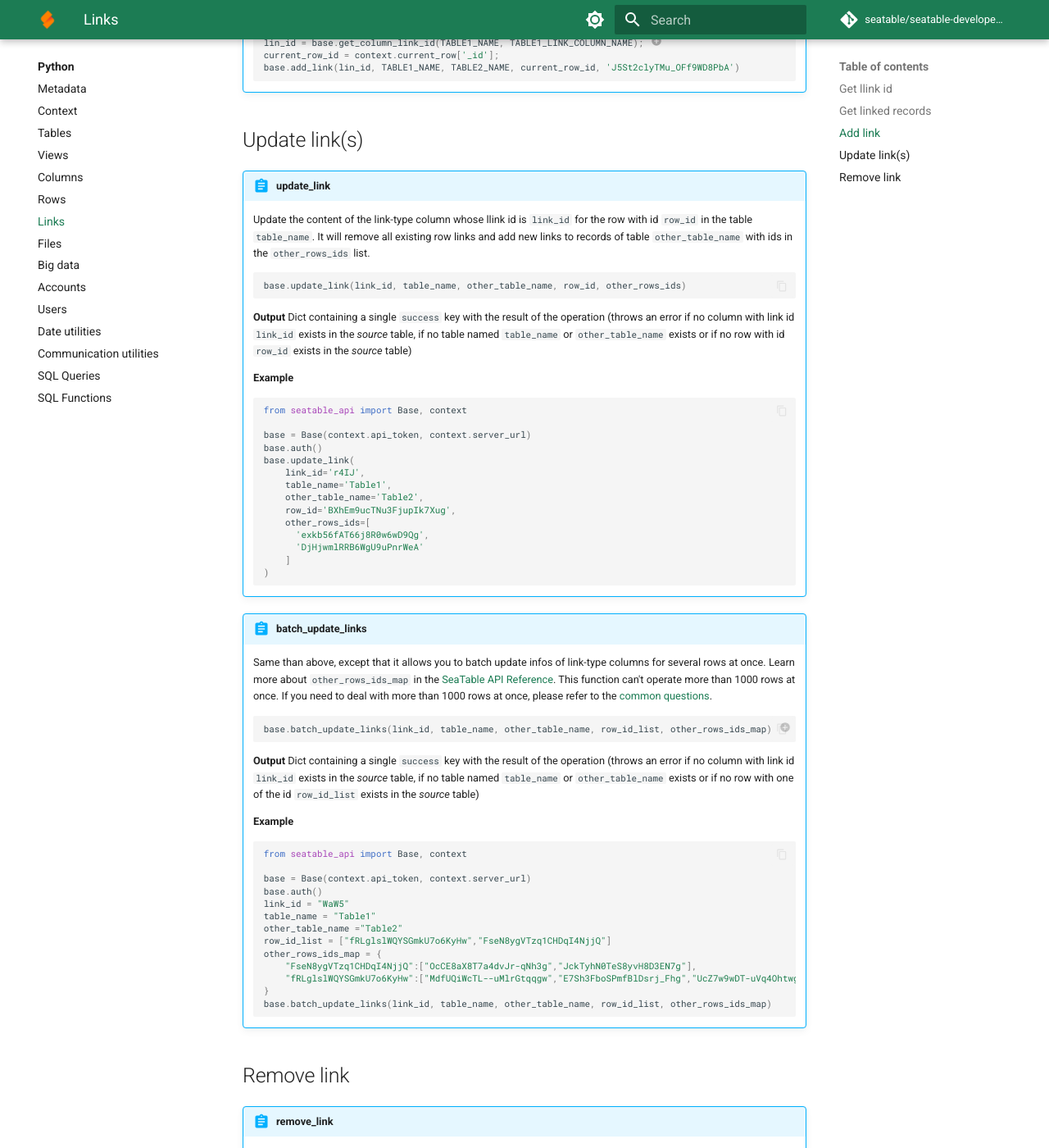
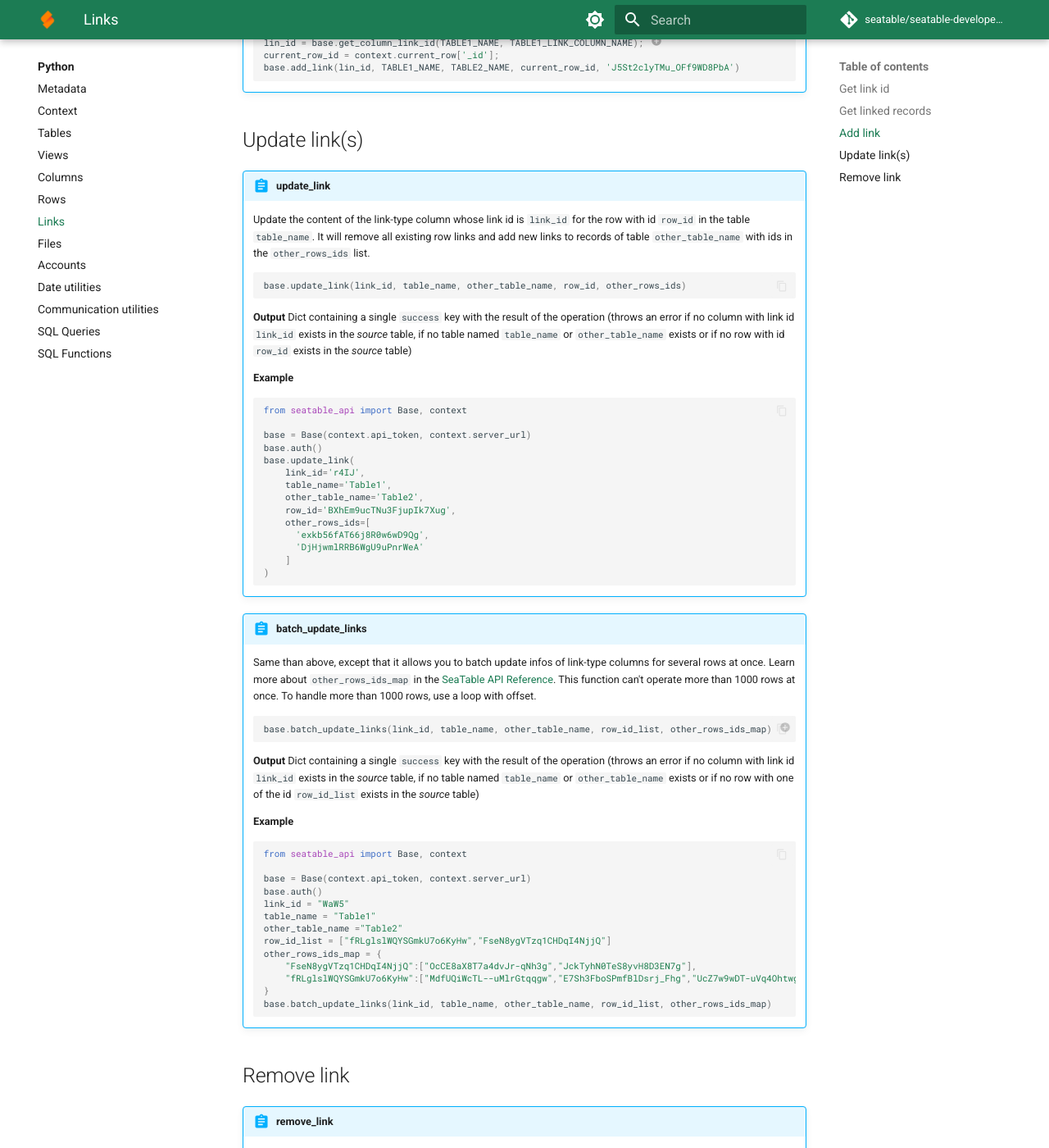
Before and after one commit to seatable/seatable-developer-docs, an MkDocs documentation site: the page built from docs/python/objects/links.md, in a window 1280 px wide and 1400 px high, scrolled down 2596 px. Shown: the whole window at 82% size. Built offline with MkDocs 1.6.1 and Material for MkDocs 9.7.7, drawn with Linux system fonts in a browser that asks for light colours; comment, search, counter and statistics services are not loaded; some of the changed text lies outside the part shown.

Commit message:
Fix Python docs: broken links, typos, merge thin pages
- Fix 5 broken links to removed common_questions.md (inline the
  advice instead)
- Fix "llink" typo throughout links.md
- Remove duplicate paragraph in rows.md (SQL backticks warning)
- Merge users.md (1 method) into accounts.md
- Merge big_data.md (1 method) into rows.md

````diff
--- a/docs/python/objects/links.md
+++ b/docs/python/objects/links.md
@@ -1,8 +1,8 @@
 # Links
 
-!!! warning "llink id and column key"
+!!! warning "link id and column key"
 
-    `link_id` should not be mistaken with the column `key`! The `key` value is unique (like an id) whereas the llink id will be shared between the two linked columns. Please note that `link_id` is used as argument to add/update/remove links, whereas you'll have to provide `link_column_key` (the link column `key`) to get linked records. Both information are available in the column object:
+    `link_id` should not be mistaken with the column `key`! The `key` value is unique (like an id) whereas the link id will be shared between the two linked columns. Please note that `link_id` is used as argument to add/update/remove links, whereas you'll have to provide `link_column_key` (the link column `key`) to get linked records. Both information are available in the column object:
 
     ```json
     {
@@ -39,17 +39,17 @@
 
     1. The column `key` (referred as `link_column_key` in `base.get_linked_records` arguments)
 
-    2. The llink id of the column (referred as `link_id` in the add/update/remove links operations)
+    2. The link id of the column (referred as `link_id` in the add/update/remove links operations)
 
     3. The table whose id is `table_id` is referred later in this section as the *source* table (the table containing this column)
 
     4. The table whose id is `other_table_id` is referred later in this section as the *target* table
 
-## Get llink id
+## Get link id
 
 !!! abstract "get_column_link_id"
 
-    Get the llink id of the column `column_name` from the table `table_name`.
+    Get the link id of the column `column_name` from the table `table_name`.
 
     ``` python
     base.get_column_link_id(table_name, column_name)
@@ -76,7 +76,7 @@
 
     - Rows are from the *source* table (the table whose id is `table_id`)
 
-    - Records are the rows from the *target* table (the table linked to the *source* table in the column whose `key` is `link_column_key` or whose llink id is `link_id`)
+    - Records are the rows from the *target* table (the table linked to the *source* table in the column whose `key` is `link_column_key` or whose link id is `link_id`)
 
 !!! abstract "get_linked_records"
 
@@ -88,7 +88,7 @@
 
     1. `table_id`: the id of *source* table
 
-        `link_column_key`: the column **key** of the link-type column of *source* table (**not** the llink id from `base.get_column_link_id`)
+        `link_column_key`: the column **key** of the link-type column of *source* table (**not** the link id from `base.get_column_link_id`)
 
         `rows`: a list of dicts, each of them containing:
 
@@ -146,7 +146,7 @@
 
 !!! abstract "add_link"
 
-    Add link in a link-type column. You'll need the *source* table's name `table_name`, the *target* table's name `other_table_name`, the llink id from the link-type column and both the ids of the rows you want to link: `row_id` for the row from the *source* table and `other_row_id` for the record from the *target* table.
+    Add link in a link-type column. You'll need the *source* table's name `table_name`, the *target* table's name `other_table_name`, the link id from the link-type column and both the ids of the rows you want to link: `row_id` for the row from the *source* table and `other_row_id` for the record from the *target* table.
 
     ``` python
     base.add_link(link_id, table_name, other_table_name, row_id, other_row_id)
@@ -177,13 +177,13 @@
     base.add_link(lin_id, TABLE1_NAME, TABLE2_NAME, current_row_id, 'J5St2clyTMu_OFf9WD8PbA')
     ```
 
-    1. Remember you can use `base.get_column_link_id` to get the llink id of a specific link-type column.
+    1. Remember you can use `base.get_column_link_id` to get the link id of a specific link-type column.
 
 ## Update link(s)
 
 !!! abstract "update_link"
 
-    Update the content of the link-type column whose llink id is `link_id` for the row with id `row_id` in the table `table_name`. It will remove all existing row links and add new links to records of table `other_table_name` with ids in the `other_rows_ids` list.
+    Update the content of the link-type column whose link id is `link_id` for the row with id `row_id` in the table `table_name`. It will remove all existing row links and add new links to records of table `other_table_name` with ids in the `other_rows_ids` list.
 
     ``` python
     base.update_link(link_id, table_name, other_table_name, row_id, other_rows_ids)
@@ -212,7 +212,7 @@
 
 !!! abstract "batch_update_links"
 
-    Same than above, except that it allows you to batch update infos of link-type columns for several rows at once. Learn more about `other_rows_ids_map` in the [SeaTable API Reference](https://api.seatable.com/reference/createrowlink). This function can't operate more than 1000 rows at once. If you need to deal with more than 1000 rows at once, please refer to the [common questions](../common_questions.md#dealing-with-more-than-1000-rows-at-once-with-batch-operations).
+    Same than above, except that it allows you to batch update infos of link-type columns for several rows at once. Learn more about `other_rows_ids_map` in the [SeaTable API Reference](https://api.seatable.com/reference/createrowlink). This function can't operate more than 1000 rows at once. To handle more than 1000 rows, use a loop with offset.
 
     ``` python
     base.batch_update_links(link_id, table_name, other_table_name, row_id_list, other_rows_ids_map) # (1)!
--- a/mkdocs.yml
+++ b/mkdocs.yml
@@ -131,9 +131,7 @@ nav:
       - Rows: python/objects/rows.md
       - Links: python/objects/links.md
       - Files: python/objects/files.md
-      - Big data: python/objects/big_data.md
       - Accounts: python/objects/accounts.md
-      - Users: python/objects/users.md
       - Date utilities: python/objects/date-utils.md
       - Communication utilities: python/objects/communication-utils.md
       - SQL Queries: python/sql/introduction.md
````
Also changed, not shown: docs/python/objects/accounts.md (+23 -0 lines), docs/python/objects/big_data.md (deleted, +0 -23 lines), docs/python/objects/metadata.md (+1 -1 lines), docs/python/objects/rows.md (+26 -6 lines), docs/python/objects/users.md (deleted, +0 -25 lines).
